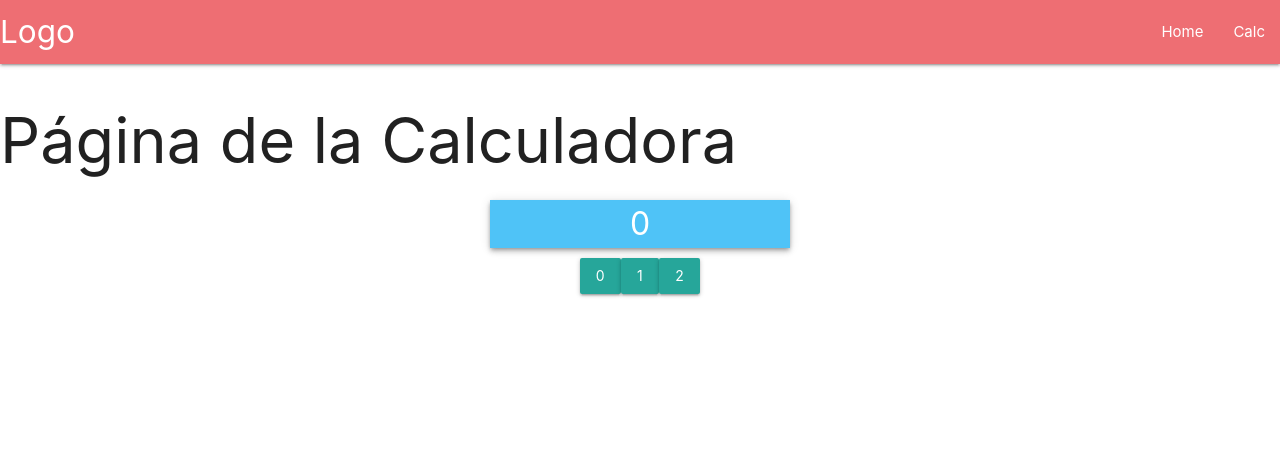
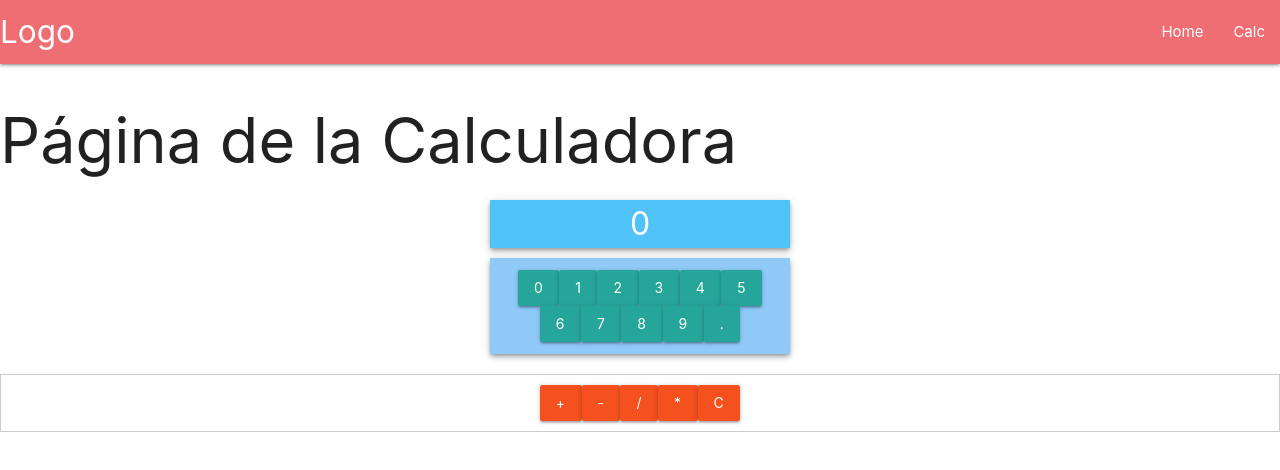
Before and after one commit to juanhuttemann/calculadora_react, a Next.js app: page /calc in a window 1280 px wide. Shown: the top 470 px of the page. Built offline with nearby package versions, Linux system fonts and the light colour scheme.

Commit message:
function onDigit added

```diff
--- a/components/Calc.js
+++ b/components/Calc.js
@@ -5,18 +5,46 @@ class Calc extends Component {
         res: "0",
     }
 
-    alertar = ()=>{
-        alert("hola desde una método de clase")
+    onDigit = (digit)=>{
+        this.setState({
+            res: digit
+        })
     }
 
     render() {
         return (
             <div>
-                <div className="z-depth-2 light-blue lighten-2 white-text center-align resultados">{this.state.res}</div>
-                <div style={{ textAlign: "center" }}>
-                    <a className="waves-effect waves-light btn" onClick={this.alertar}>0</a>
-                    <a className="waves-effect waves-light btn">1</a>
-                    <a className="waves-effect waves-light btn">2</a>
+                <div className="z-depth-2 light-blue lighten-2 white-text center-align resultados">
+                    {this.state.res || "0"}
+                </div>
+
+                <div className="calc-container blue lighten-3 hoverable z-depth-2">
+                    {
+                        ["0","1","2","3","4","5","6","7","8","9","."].map(digit=>{
+                                return (
+                                    <a
+                                    className="waves-effect waves-light btn"
+                                    onClick={() => this.onDigit(digit)}>
+                                        {digit}
+                                    </a>
+                                )
+                            }
+                        )
+                    }
+                </div>
+                <div className="operadores center-align">
+                    {
+                        ["+","-","/","*",""].map(digit=>{
+                                return (
+                                    <a
+                                        className="waves-effect waves-light btn deep-orange darken-1"
+                                        onClick={() => this.onDigit(digit)}>
+                                        {digit === "" ? "C" : digit}
+                                    </a>
+                                )
+                            }
+                        )
+                    }
                 </div>
                 <style jsx>
                     {`
@@ -26,6 +54,21 @@ class Calc extends Component {
                             font-size: 32px;
                             margin-bottom: 10px;
                         }
+
+                        .calc-container {
+                            width: 300px;
+                            margin: 0 auto;
+                            text-align:center;
+                            padding: 12px;
+                        }
+
+                        .operadores {
+                            border: 1px solid #ccc;
+                            padding: 10px;
+                            margin-top: 20px;
+
+
+                        }
                     `}
                 </style>
             </div>
```
